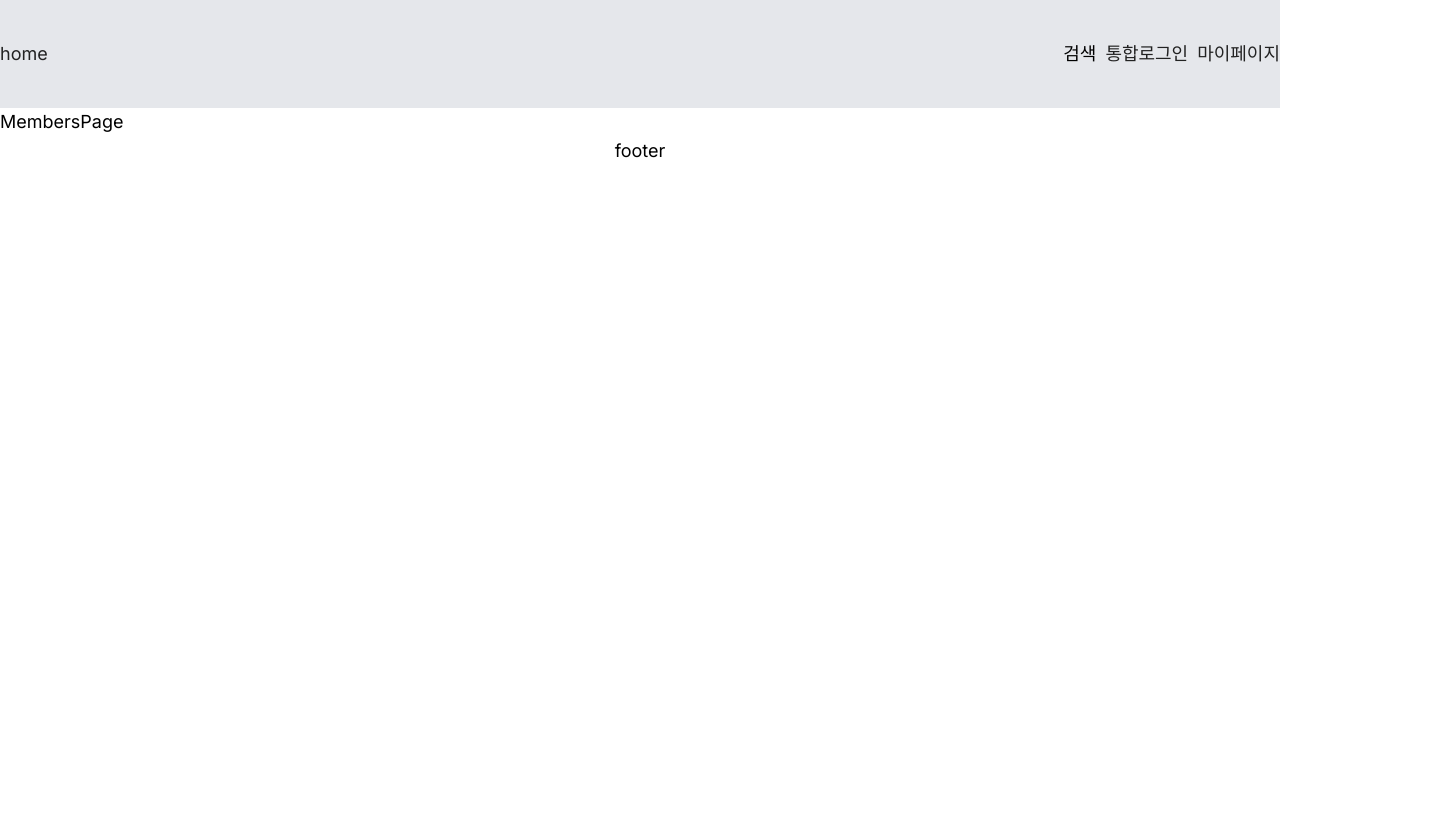
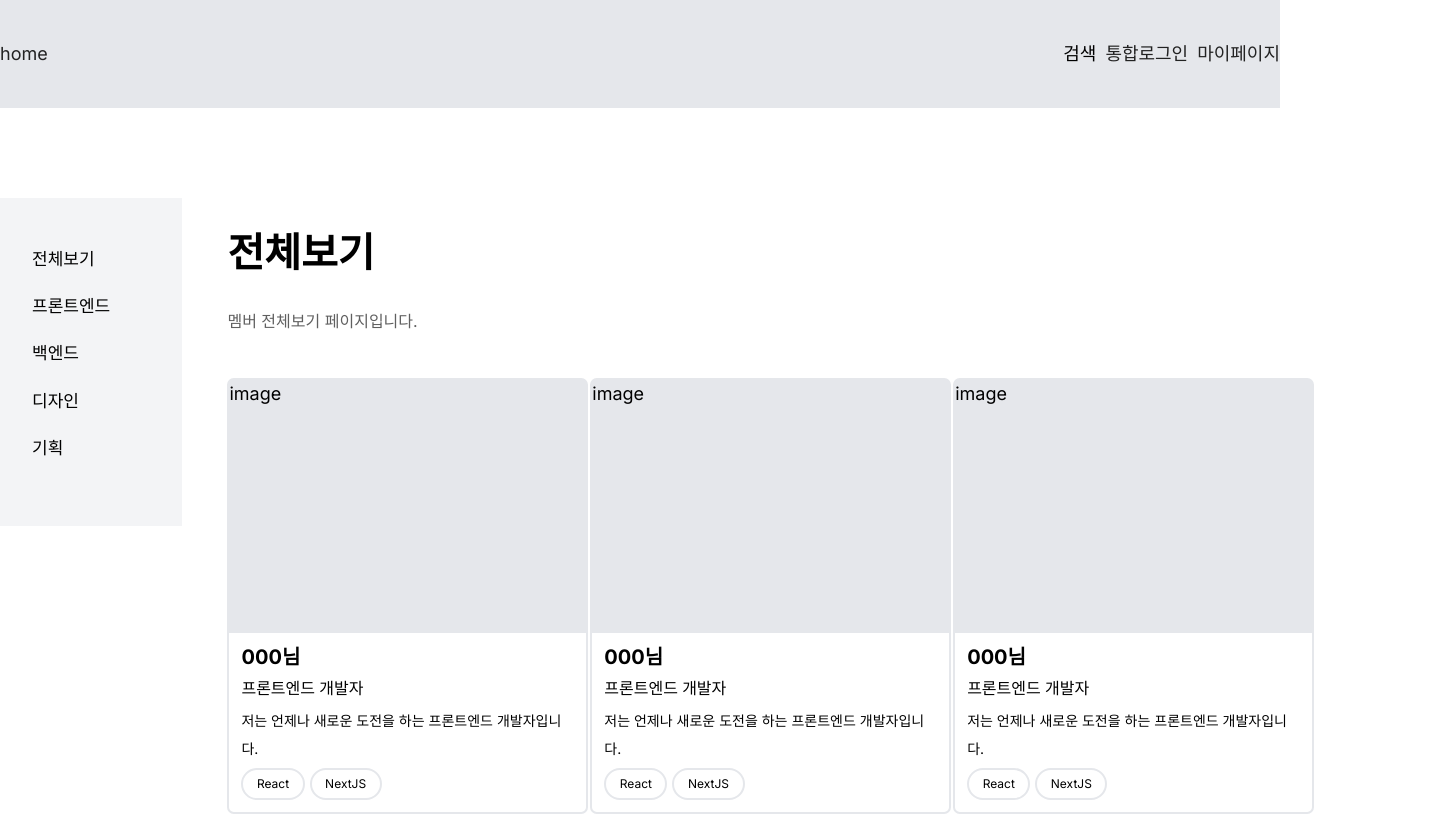
Before and after one commit to jjuhee/develofarm, a Next.js app: page /members in a window 1280 px wide. Shown: the top 816 px of the page, 1440 px wide, since content can reach past the window. Built offline with nearby package versions, Linux system fonts and the light colour scheme.

Commit message:
[style] 카테코리 및 멤버 리스트 ui 구현

```diff
--- /dev/null
+++ b/src/app/(providers)/(public)/members/_components/MemberCard.tsx
@@ -0,0 +1,30 @@
+import React from "react"
+
+const MemberCard = () => {
+  return (
+    // TODO: 클릭 시 프로필 모달 띄우기
+    <li className="flex flex-col w-[361px] h-[436px] border-2 rounded-md my-[20px]">
+      <div className="w-full h-[261px] bg-gray-200 ">image</div>
+
+      <section className="flex flex-col p-[12px] gap-[5px]">
+        <span className="text-[20px] font-[700] leading-[24px]">000님</span>
+        <span className="text-[16px] font-[500] leading-[28px]">
+          프론트엔드 개발자
+        </span>
+        <p className="w-full text-[14px] font-[400] leading-[28px]">
+          저는 언제나 새로운 도전을 하는 프론트엔드 개발자입니다.
+        </p>
+        <div className="flex gap-[5px] ">
+          <span className="px-3 py-1 rounded-full border-2 text-[12px] font-[400]">
+            React
+          </span>
+          <span className="px-3 py-1 rounded-full border-2 text-[12px] font-[400]">
+            NextJS
+          </span>
+        </div>
+      </section>
+    </li>
+  )
+}
+
+export default MemberCard
--- a/src/app/(providers)/(public)/members/page.tsx
+++ b/src/app/(providers)/(public)/members/page.tsx
@@ -1,7 +1,39 @@
-import React from "react";
+import React from "react"
+import MemberCard from "./_components/MemberCard"
+import Spacer from "@/components/ui/Spacer"
 
 const MembersPage = () => {
-  return <div>MembersPage</div>;
-};
+  return (
+    <div>
+      <Spacer y={90} />
+      <div className="flex w-full">
+        {/* category */}
+        <ul className="flex flex-col px-[32px] py-[48px] w-[208px] h-[328px] gap-[20px] bg-gray-100 text-[17px]">
+          <li>전체보기</li>
+          <li>프론트엔드</li>
+          <li>백엔드</li>
+          <li>디자인</li>
+          <li>기획</li>
+        </ul>
 
-export default MembersPage;
+        {/* member list */}
+        <section className="flex flex-col ml-10 py-5 gap-[24px] w-full">
+          <h3 className="text-[40px] font-[700]">전체보기</h3>
+          <p className="text-[16px] font-[400] text-[#606060]">
+            멤버 전체보기 페이지입니다.
+          </p>
+          <div className="w-full">
+            <ul className="grid grid-cols-1 gap-8 md:grid-cols-2 lg:grid-cols-3">
+              <MemberCard />
+              <MemberCard />
+              <MemberCard />
+              <MemberCard />
+            </ul>
+          </div>
+        </section>
+      </div>
+    </div>
+  )
+}
+
+export default MembersPage
--- a/src/app/(providers)/(public)/projects/_components/ProjectCard.tsx
+++ b/src/app/(providers)/(public)/projects/_components/ProjectCard.tsx
@@ -15,7 +15,7 @@ const ProjectCard = () => {
           className="object-cover w-full h-full transition group-hover:scale-110 "
         />
       </section>
-      <section className="relative flex flex-col pt-5 gap-5 w-full">
+      <section className="relative flex flex-col pt-5 gap-3 w-full">
         <div className="flex gap-2 items-center">
           <span className="bg-gray-300 px-2 py-1 rounded-md text-[20px]">
             모집 중{" "}
--- a/src/app/(providers)/(public)/projects/page.tsx
+++ b/src/app/(providers)/(public)/projects/page.tsx
@@ -8,11 +8,12 @@ const ProjectsPage = () => {
       {/* category */}
 
       {/* projects */}
-
-      <ProjectCard />
-      <ProjectCard />
-      <ProjectCard />
-      <ProjectCard />
+      <div className="flex flex-col gap-8">
+        <ProjectCard />
+        <ProjectCard />
+        <ProjectCard />
+        <ProjectCard />
+      </div>
 
       {/* TODO: length가 0 이면  EmptyState */}
     </div>
--- a/src/app/(providers)/layout.tsx
+++ b/src/app/(providers)/layout.tsx
@@ -7,8 +7,8 @@ function ProvidersLayout({ children }: PropsWithChildren<{}>) {
   return (
     <Provider>
       <Header />
-      <div className="flex flex-col w-full">
-        <div className="flex w-[1440px]  my-0 mx-auto">{children}</div>
+      <div className="flex  w-full">
+        <div className="flex flex-col w-[1440px]  my-0 mx-auto">{children}</div>
       </div>
       <Footer />
     </Provider>
--- a/src/components/ui/Spacer.tsx
+++ b/src/components/ui/Spacer.tsx
@@ -0,0 +1,17 @@
+import React from "react"
+
+type Props = {
+  y: number
+}
+
+const Spacer = ({ y }: Props) => {
+  return (
+    <div
+      style={{
+        height: `${y}px`,
+      }}
+    ></div>
+  )
+}
+
+export default Spacer
```
